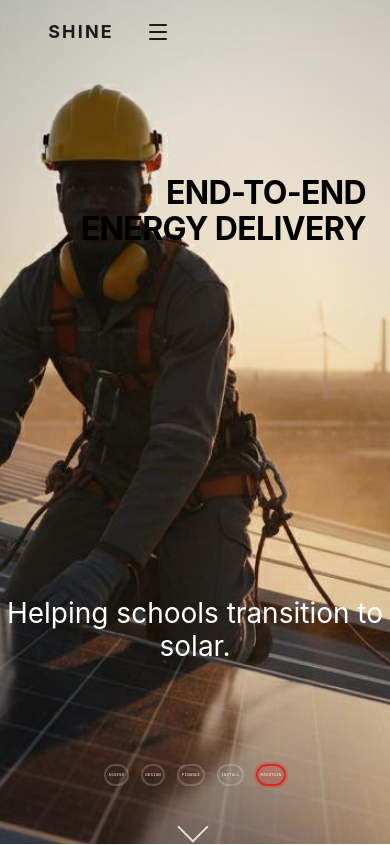
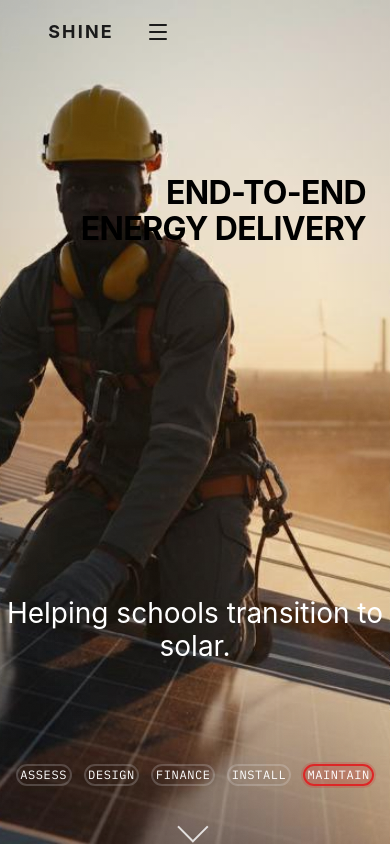
Before and after one commit to Bukenyae/SHINE, a React (Vite) app in the folder app/: page / in a window 390 px wide. Shown: the top 845 px of the page. Built offline with nearby package versions, Linux system fonts and the light colour scheme.

Commit message:
fix: increase mobile hero service chip legibility

```diff
--- a/app/src/index.css
+++ b/app/src/index.css
@@ -1501,7 +1501,7 @@ html:not([data-theme="light"]) .ecosystem-toggle.light.active {
   }
 
   .hero-chip-row .service-chip {
-    font-size: 4px;
+    font-size: 12px;
     padding: 0.075rem 0.16rem;
   }
 
```
